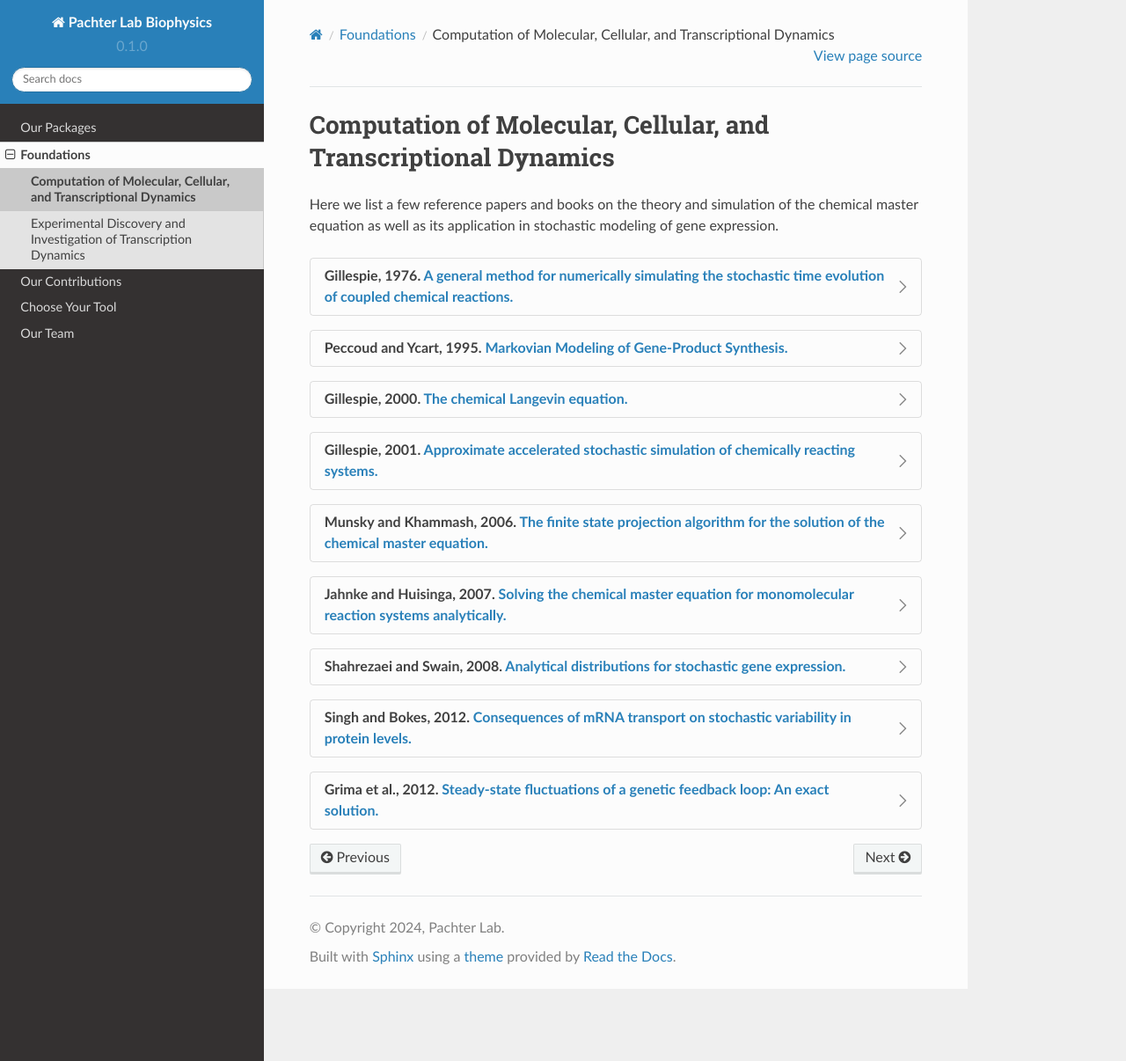
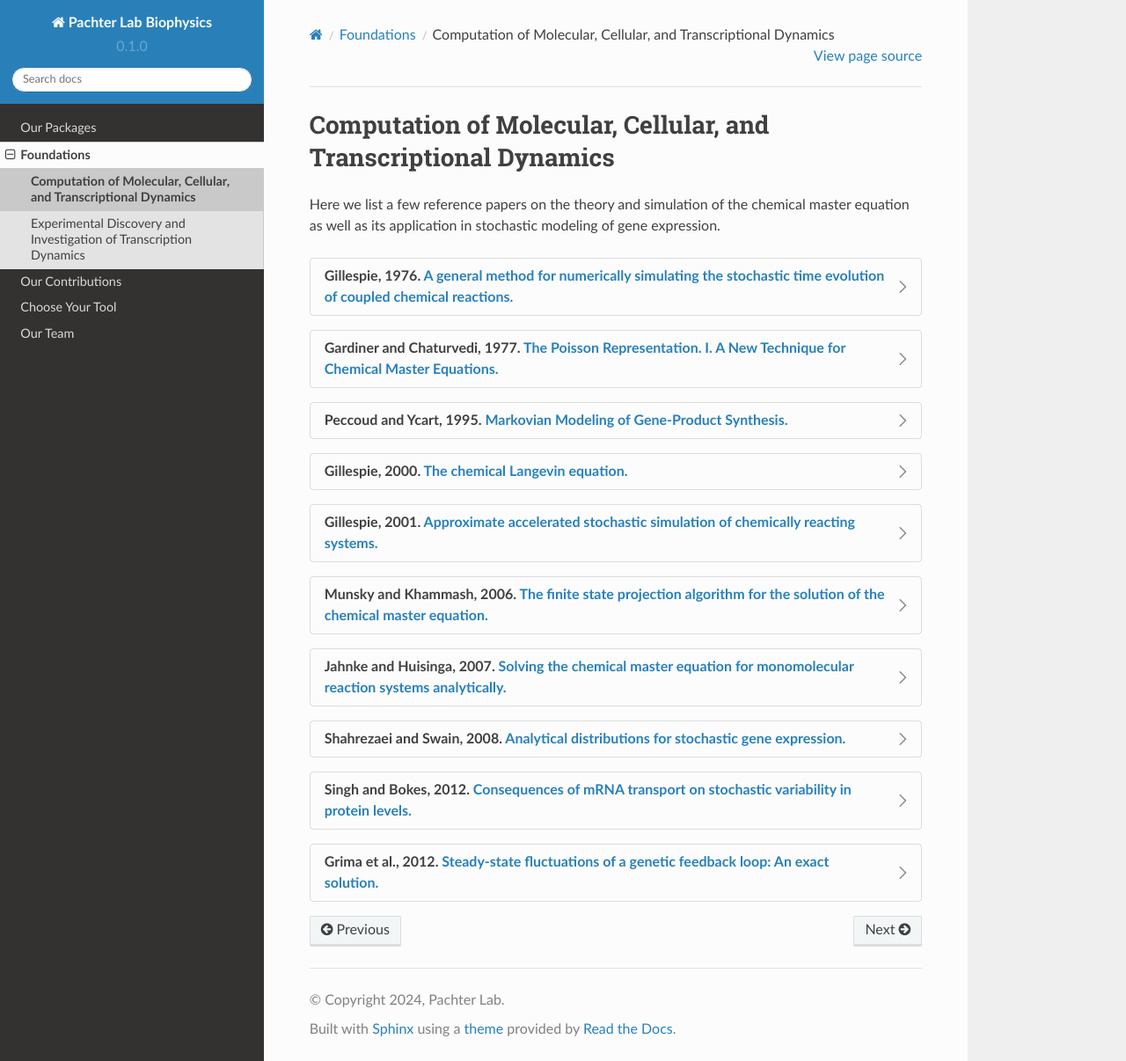
Before and after one commit to pachterlab/biophysics, a Sphinx documentation site: the page built from docs/source/foundations_computation.rst, in a window 1280 px wide and 1206 px high. Shown: the whole window at 88% size. Built offline with Sphinx 7.4.7 and the Read the Docs theme 2.0.0, drawn with Linux system fonts in a browser that asks for light colours.

Commit message:
Update Gardiner's paper in foundations_computation.rst

```diff
--- a/docs/source/foundations_computation.rst
+++ b/docs/source/foundations_computation.rst
@@ -2,13 +2,19 @@
 
 Computation of Molecular, Cellular, and Transcriptional Dynamics
 =================================================================
-Here we list a few reference papers and books on the theory and simulation of the chemical master equation as well as its application in stochastic modeling of gene expression.
+Here we list a few reference papers on the theory and simulation of the chemical master equation as well as its application in stochastic modeling of gene expression.
 
 .. dropdown:: Gillespie, 1976. `A general method for numerically simulating the stochastic time evolution of coupled chemical reactions. <https://doi.org/10.1016/0021-9991(76)90041-3>`_
 
             .. grid:: 1
 
                 .. grid-item:: In this article, Gillespie described the Stochastic Simulation Algorithm (Gillespie algorithm).
+
+.. dropdown:: Gardiner and Chaturvedi, 1977. `The Poisson Representation. I. A New Technique for Chemical Master Equations. <https://doi.org/10.1007/BF01014349>`_
+
+            .. grid:: 1
+
+                .. grid-item:: In this article, Gardiner and Chaturvedi introduced the Poisson representation which expresses the probability distribution as a convolution of Poisson distributions. This representation transforms chemical master equations into Fokker-Planck and stochastic differential equations and leads to a simple expression of chemical equilibrium states.
 
 .. dropdown:: Peccoud and Ycart, 1995. `Markovian Modeling of Gene-Product Synthesis. <https://doi.org/10.1006/tpbi.1995.1027>`_
 
```
